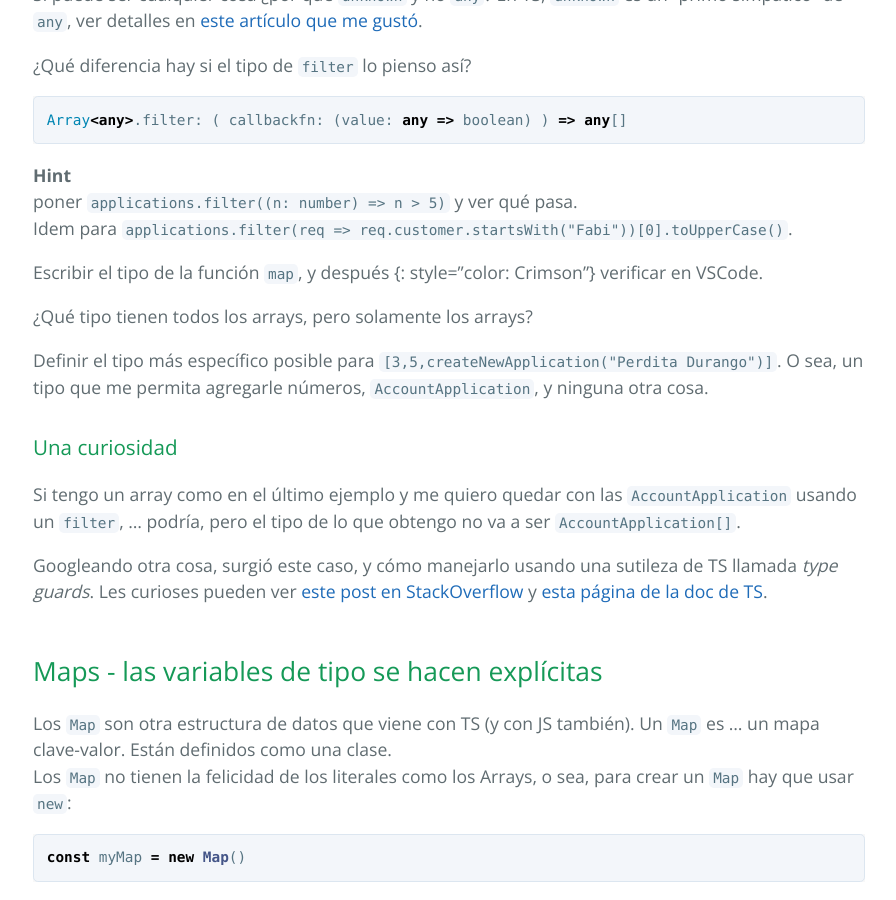
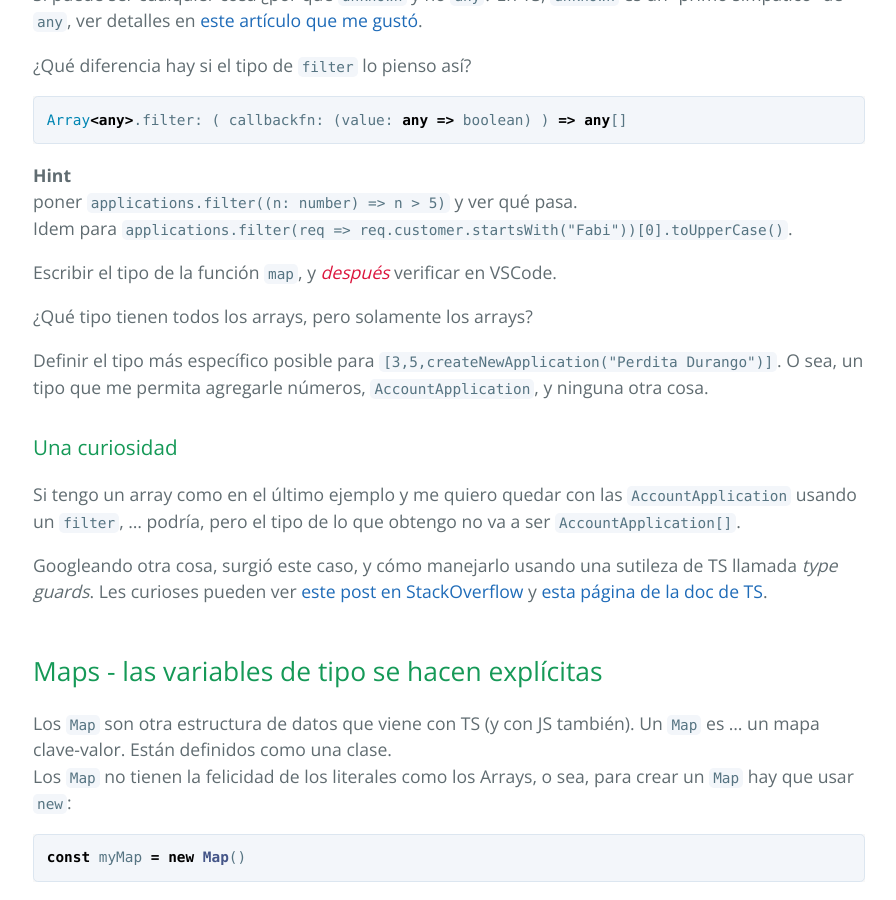
Before and after one commit to clombardi/bdsol-capacitacion-desarrollo, a Jekyll site: the page built from typescript/generics-intro.md, in a window 1280 px wide and 900 px high, scrolled down 2299 px. Shown: the whole window, without its empty margins (191-1087 px from the left). Built offline with Jekyll 4.4.1, drawn with Linux system fonts in a browser that asks for light colours; our own code applies the rules of GitHub Pages for plain Markdown files; some of the changed text lies outside the part shown.

Commit message:
intro a generics - bugfix 3

````diff
--- a/typescript/generics-intro.md
+++ b/typescript/generics-intro.md
@@ -80,7 +80,7 @@ Array<any>.filter: ( callbackfn: (value: any => boolean) ) => any[]
 poner `applications.filter((n: number) => n > 5)` y ver qué pasa.
 Idem para `applications.filter(req => req.customer.startsWith("Fabi"))[0].toUpperCase()`.
 
-Escribir el tipo de la función `map`, y después {: style="color: Crimson"} verificar en VSCode.
+Escribir el tipo de la función `map`, y _después_{: style="color: Crimson"} verificar en VSCode.
 
 ¿Qué tipo tienen todos los arrays, pero solamente los arrays?
 
@@ -127,7 +127,9 @@ interface Pair {
 ```
 nos permite tener pares ... pero donde siempre el primer componente es un número y el segundo un string.
 
-(a partir de acá es para desarrollar ...)
+<div style="font-size: 150%; color: LimeGreen">
+(... a partir de acá es para desarrollar ...)
+</div>
 
 P.ej.  si tengo
 const unPar: Pair = { fst: 4, snd: "hola" }
````
